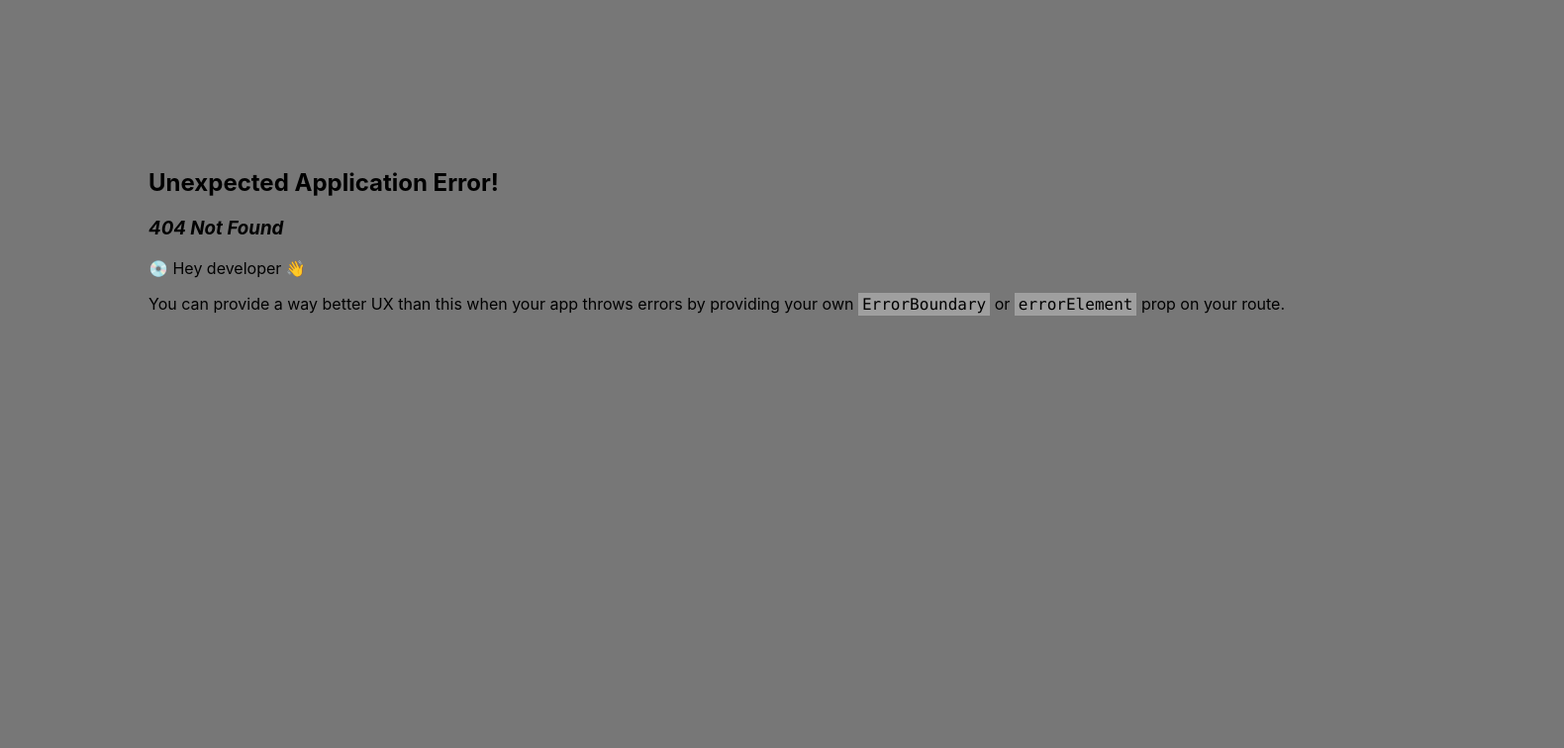
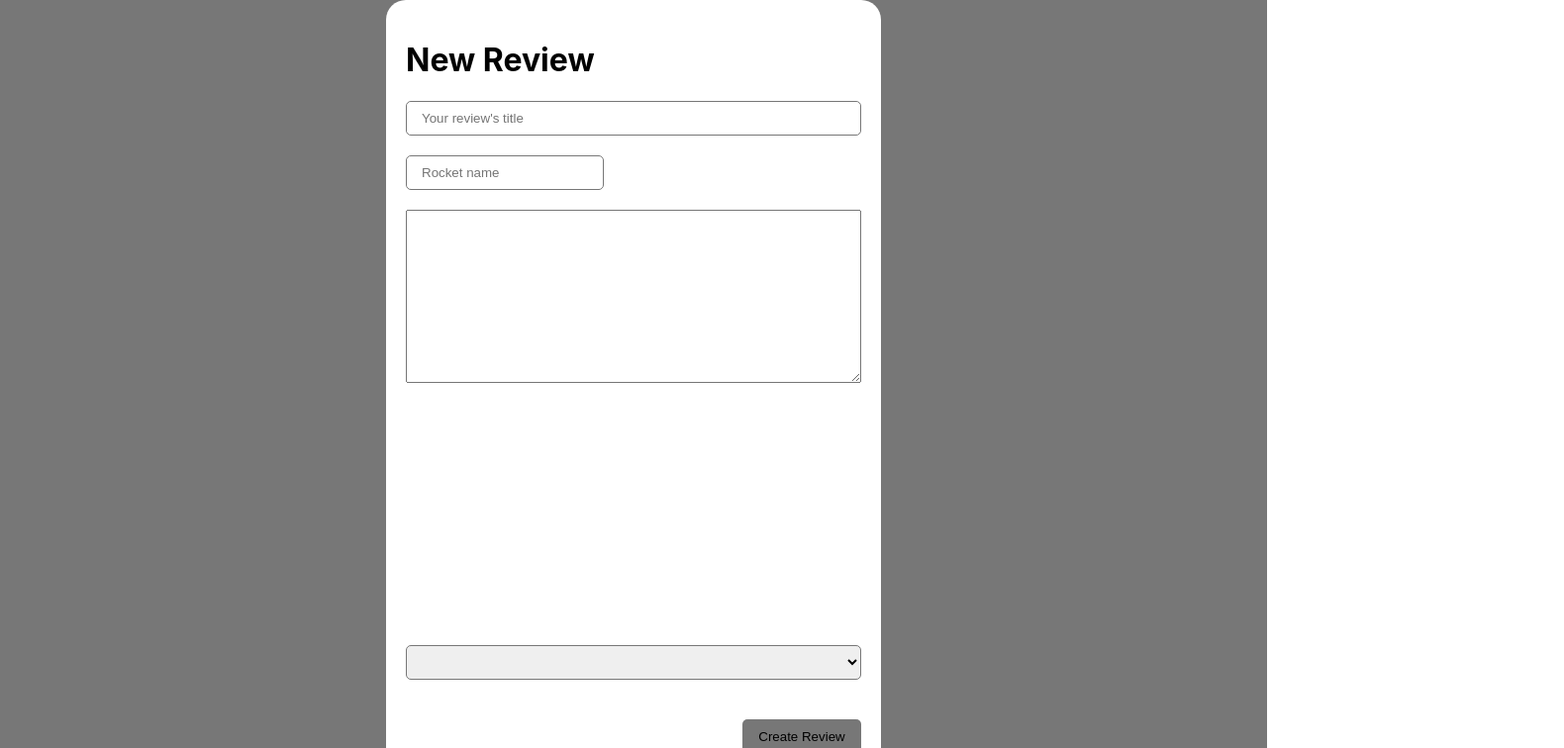
Before and after one commit to ivakhiv99/sora-union-rockets-vitaliy, a React (Create React App) app: page /new-review in a window 1280 px wide. Before the commit this address had no page. Shown: the top 756 px of the page at 99% size, 1580 px wide, since content can reach past the window. Built offline with nearby package versions, Linux system fonts and the light colour scheme; the HTML template or start-up script is replaced by a standard one.

Commit message:
feat: basic form for creating reviews

```diff
--- a/src/App.tsx
+++ b/src/App.tsx
@@ -1,20 +1,23 @@
+import styled from 'styled-components';
 import RocketList from './components/RocketList';
-import styled from 'styled-components';
+import RocketReviewForm from './components/ReviewForm';
 import {
   createBrowserRouter,
   RouterProvider,
 } from 'react-router-dom';
 
-
 //TODO:
 // add redirect and 404 page
-// add route and page for addning rocket review
 // add route and page for viewing rocket review details
 
 const router = createBrowserRouter([
   {
     path:'/',
     element: <RocketList />
+  },
+  {
+    path: '/new-review',
+    element: <RocketReviewForm />
   }
 ]);
 
@@ -27,10 +30,50 @@ const AppWrapper = styled.div`
 `;
 
 
-//TODO:
-// create parent component for rocket list where mock list vould be set into local storage
+const mockRocketReviewList = [
+  {
+      title: 'Falcon 9 is great!',
+      rocketName: 'Falcon 9',
+      description: 'Pretty cool rocket',
+      id: 0,
+      userInfo: {
+          login: 'spacedude342',
+      },
+  },
+  {
+      title: 'Yeet that tesla!',
+      rocketName: 'Falcon heavy',
+      description: 'space car go brrrr',
+      id: 1,
+      userInfo: {
+          login: 'TeslaEnjoyer',
+      },
+  },
+  {
+      title: 'Shiny!',
+      rocketName: 'Starship',
+      description: 'Shiny rockets go faster. Everyone knows that!',
+      id: 2,
+      userInfo: {
+          login: 'spacedude342',
+      },
+  },
+  {
+      title: 'Belly flop looks cool',
+      rocketName: 'Starship',
+      description: 'This little maneuver is gonna cost us 51 years... to get it right',
+      id: 3,
+      userInfo: {
+          login: 'CooperDidIt',
+      },
+  },
+];
 
 function App() {
+  if(!localStorage.getItem('mockList')) {
+    localStorage.setItem('mockList', JSON.stringify(mockRocketReviewList));
+  }
+
   return (
     <AppWrapper>
       <RouterProvider router={router} />
--- /dev/null
+++ b/src/components/ReviewForm.tsx
@@ -0,0 +1,73 @@
+import styled from 'styled-components';
+import UserSelect from './UserSelect'
+
+import { StyledInput, StyledButton } from '../styles/common';
+
+const FormWrapper = styled.div`
+    width: 500px;
+    min-height: 800px;
+    border-radius: 20px;
+    position: absolute;
+    top: 50%;
+    left: 50%;
+    transform: translate(-50%, -50%);
+    background-color: #fff;
+    display: flex;
+    flex-direction: column;
+    padding: 20px;
+    max-height: 1200px;
+`;
+
+const FormTitle = styled.h1`
+    text-transform: capitalize;
+`;
+
+const ReviewTitle = styled(StyledInput)`
+    width: 100%;
+`;
+
+const RocketName = styled(StyledInput)`
+    width: 200px;
+`;
+
+const TextAreaWrapper = styled.div`
+    margin-bottom: 40px;
+    height: 400px;
+`;
+
+const ReviewText = styled.textarea`
+    height: 175px;
+    width: 100%;
+    resize: vertical;
+    max-height: 375px;
+    min-height: 150px;
+`;
+
+const SubmitButton = styled(StyledButton)`
+    background-color: #777;
+    margin-left: calc(100%  - 120px);
+`;
+
+
+//TODO:
+// Create validation
+// Update local storage and redirect back to the list upon submitting
+
+const RocketReviewForm = () => {
+    return (
+        <FormWrapper>
+            <FormTitle>
+                New Review
+            </FormTitle>
+            <ReviewTitle placeholder="Your review's title" />
+            <RocketName placeholder='Rocket name' />
+            <TextAreaWrapper>
+                <ReviewText />
+            </TextAreaWrapper>
+            <UserSelect />
+            <SubmitButton >Create Review</SubmitButton>
+        </FormWrapper>
+    );
+};
+
+export default RocketReviewForm;
--- a/src/components/RocketList.tsx
+++ b/src/components/RocketList.tsx
@@ -1,5 +1,8 @@
 import RocketReviewItem from './RocketReviewItem';
 import styled from 'styled-components';
+import RocketReview from '../types/review';
+import { FlexRow } from '../styles/common';
+import { Link } from 'react-router-dom';
 
 const ListWrapper = styled.div`
     width: 500px;
@@ -13,55 +16,38 @@ const ListWrapper = styled.div`
     display: flex;
     flex-direction: column;
     padding: 20px;
+    max-height: 1200px;
+`;
 
+const FormTitle = styled.h1`
+`;
+
+const ListHeader = styled(FlexRow)`
+    justify-content: space-between;
+    align-items: center;
+    padding: 0 20px;
+`;
+
+const AddNewButton = styled(Link)`
+    width: 35px;
+    height: 35px;
+    border-radius: 5px;
+    cursor: pointer;
+    background-color: #333;
 `;
 
 // TODO:
 // add Create review button at the top of the list with redirect to create review page
 
 const RocketReviewList = () => {
-
-    const mockRocketReviewList = [
-        {
-            title: 'Falcon 9 is great!',
-            rocketName: 'Falcon 9',
-            description: 'Pretty cool rocket',
-            id: 0,
-            userInfo: {
-                login: 'spacedude342',
-            }
-        },
-        {
-            title: 'Yeet that tesla!',
-            rocketName: 'Falcon heavy',
-            description: 'space car go brrrr',
-            id: 1,
-            userInfo: {
-                login: 'TeslaEnjoyer',
-            }
-        },
-        {
-            title: 'Shiny!',
-            rocketName: 'Starship',
-            description: 'Shiny rockets go faster. Everyone knows that!',
-            id: 2,
-            userInfo: {
-                login: 'spacedude342',
-            }
-        },
-        {
-            title: 'Belly flop looks cool',
-            rocketName: 'Starship',
-            description: 'This little maneuver is gonna cost us 51 years... to get it right',
-            id: 3,
-            userInfo: {
-                login: 'CooperDidIt',
-            }
-        }
-    ];
+    const mockRocketReviewList: RocketReview[]  = JSON.parse(localStorage.getItem('mockList') || '[]');
 
     return (
        <ListWrapper>
+            <ListHeader>
+                <FormTitle>List of Rockets</FormTitle>
+                <AddNewButton to='/new-review' />
+            </ListHeader>
             {mockRocketReviewList.map((rocketReview) => <RocketReviewItem data={rocketReview} key={rocketReview.id} />)}
        </ListWrapper>
     )
--- /dev/null
+++ b/src/components/UserSelect.tsx
@@ -0,0 +1,19 @@
+import styled from "styled-components";
+
+
+const SelectInput = styled.select`
+    outline: none;
+    border-radius: 5px;
+    height: 35px;
+    padding: 0 15px;
+    border: #777 solid 1px;
+    margin-bottom: 40px;
+`;
+
+const UserSelect = () => {
+    return (
+        <SelectInput />
+    )
+};
+
+export default UserSelect;
--- a/src/index.css
+++ b/src/index.css
@@ -1,3 +1,7 @@
+* {
+  box-sizing: border-box;
+}
+
 body {
   margin: 0;
   font-family: -apple-system, BlinkMacSystemFont, 'Segoe UI', 'Roboto', 'Oxygen',
--- a/src/styles/common.tsx
+++ b/src/styles/common.tsx
@@ -13,6 +13,26 @@ const ButtonPlaceholder = styled.div`
     border-radius: 5px;
     cursor: pointer;
     background-color: #333;
-`
+`;
 
-export { FlexRow, ButtonPlaceholder };
+const StyledInput = styled.input`
+    outline: none;
+    border-radius: 5px;
+    height: 35px;
+    padding: 0 15px;
+    margin-bottom: 20px;
+    border: #777 solid 1px;
+`;
+
+const StyledButton = styled.button`
+    outline: none;
+    border: none;
+    cursor: pointer;
+    width: 120px;
+    height: 35px;
+    padding: 5px 10px;
+    text-align: center;
+    border-radius: 5px;
+`;
+
+export { FlexRow, ButtonPlaceholder, StyledInput, StyledButton };
```
